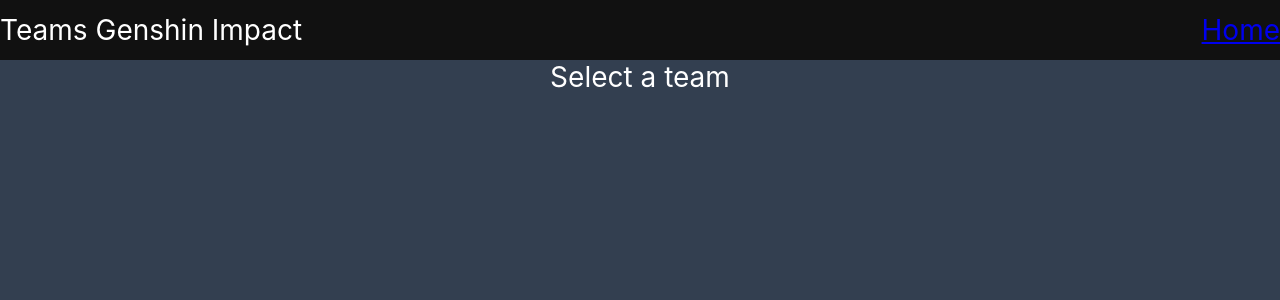
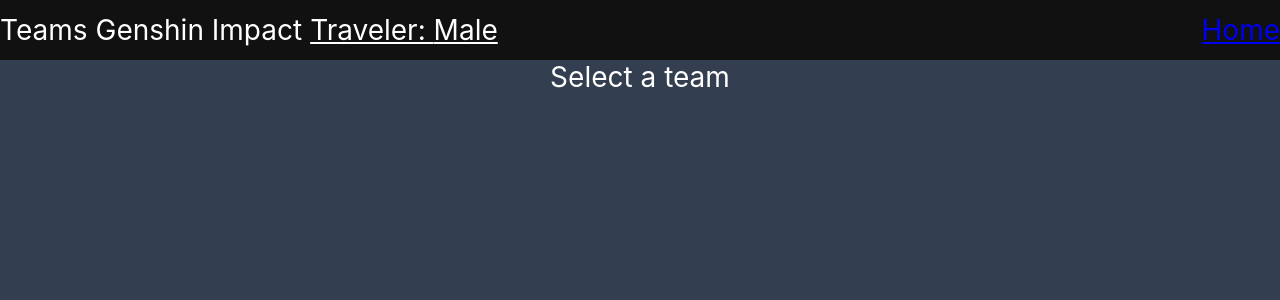
Before and after one commit to FuyuKappa/gitl, a React (Create React App) app in the folder genshin-team-site/: page /GenshinImpact in a window 1280 px wide. Shown: the top 300 px of the page. Built offline with nearby package versions, Linux system fonts and the light colour scheme.

Commit message:
Added toggle for traveler gender preference and localStorage access

```diff
--- a/genshin-team-site/src/Components/SiteHeader.jsx
+++ b/genshin-team-site/src/Components/SiteHeader.jsx
@@ -2,9 +2,19 @@ import MediaQuery from 'react-responsive';
 import { SiteContext } from "../App"
 import { useContext } from "react";
 
-export default function SiteHeader({currentSite}){
+export default function SiteHeader({currentSite, switchPreference}){
 	const context = useContext(SiteContext);
 	const className = "teams-toggle teams-toggle-" + context.showTeams;
+
+	function GenshinTravelerPreferenceSet(){
+		let traveler;
+		localStorage.getItem("TravelerPreference") === "M" ? traveler = "Male" : traveler = "Female";
+		return(
+			<div className="preference-toggle" onClick={() => switchPreference()}>
+				Traveler: {traveler}
+			</div>
+		);
+	}
 
 	return(
 		<div className="site-header">
@@ -16,6 +26,7 @@ export default function SiteHeader({currentSite}){
 				  </div>
 				</MediaQuery>
 				{currentSite}
+				{ currentSite === "Genshin Impact" ? <GenshinTravelerPreferenceSet /> : <></>}
 			</div>
 			<div className="site-header-right">
 				<a href="/" style={{"float":"right", "position":"relative"}}>Home</a>
--- a/genshin-team-site/src/Pages/GenshinPage.jsx
+++ b/genshin-team-site/src/Pages/GenshinPage.jsx
@@ -8,7 +8,7 @@ import { SiteContext } from "../App"
 
 import { Helmet, HelmetProvider } from "react-helmet-async";
 
-import { useContext, useEffect } from "react";
+import { useContext, useEffect, useState } from "react";
 import { useMediaQuery } from 'react-responsive';
 import {GenshinCharacterData as data} from "../Data/GenshinCharacters"
 
@@ -17,6 +17,19 @@ export default function GenshinPage({currSite, setFromLocal}){
 	let teams = siteContext.teams;
 	let setTeams = siteContext.setTeams;
 	const teamSize = 4;
+	const [travelerPreference, setPreference] = useState(() => localStorage.getItem("TravelerPreference"));
+	if(travelerPreference === null || travelerPreference === undefined) localStorage.setItem("TravelerPreference", "M");
+
+	function switchPreference(){
+			if(travelerPreference === "M"){
+				setPreference("F");
+				localStorage.setItem("TravelerPreference","F");
+			}
+			else{
+				setPreference("M");
+				localStorage.setItem("TravelerPreference","M");
+			}
+	}
 
 	useEffect(() =>{
 		setFromLocal();
@@ -39,7 +52,7 @@ export default function GenshinPage({currSite, setFromLocal}){
 					<link rel="stylesheet" type="text/css" href="./Styles/TeamScreen/stylesGenshinTeamScreen.css" />
 				</Helmet>
 
-				<Header currentSite={currSite} />
+				<Header currentSite={currSite} switchPreference={switchPreference}/>
 				<div className="content-wrapper">
 					{toggleTeamList()}
 					<TeamScreen teamSize={teamSize} currSite={currSite}/>
```
